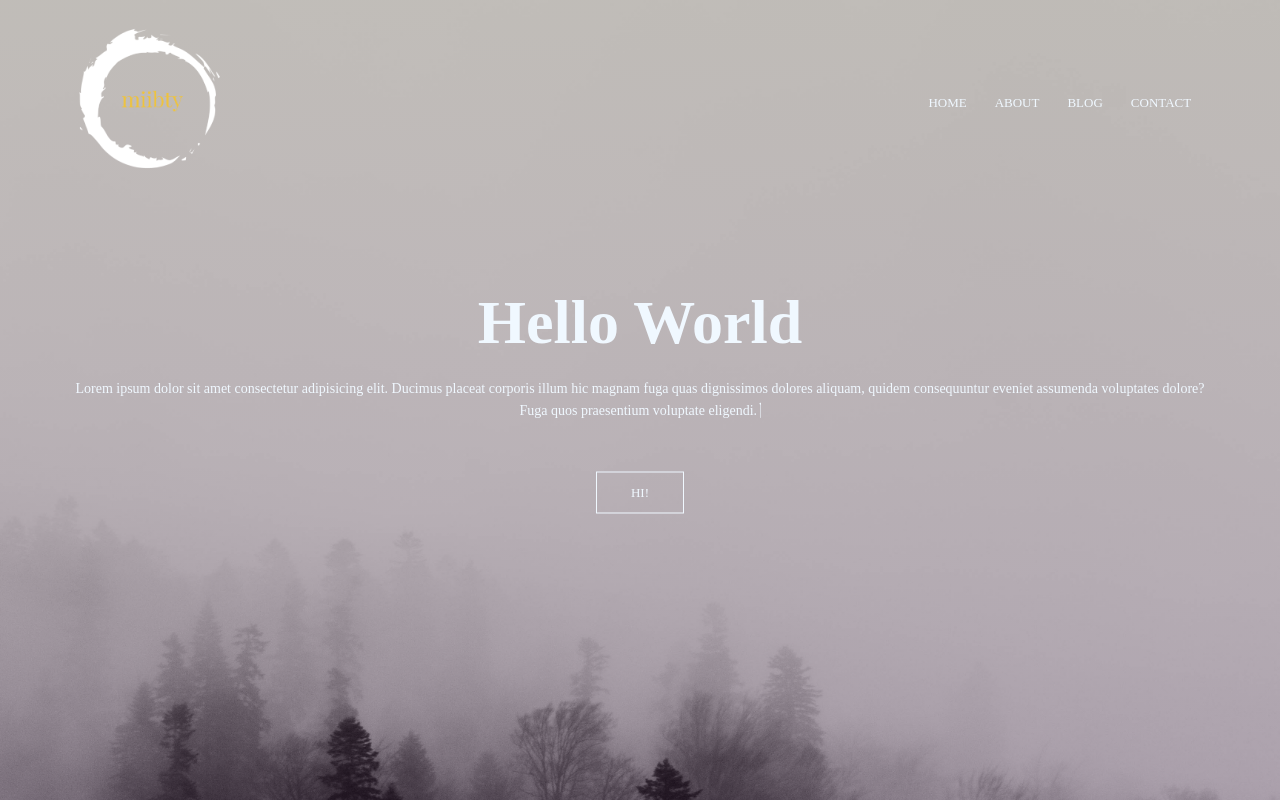
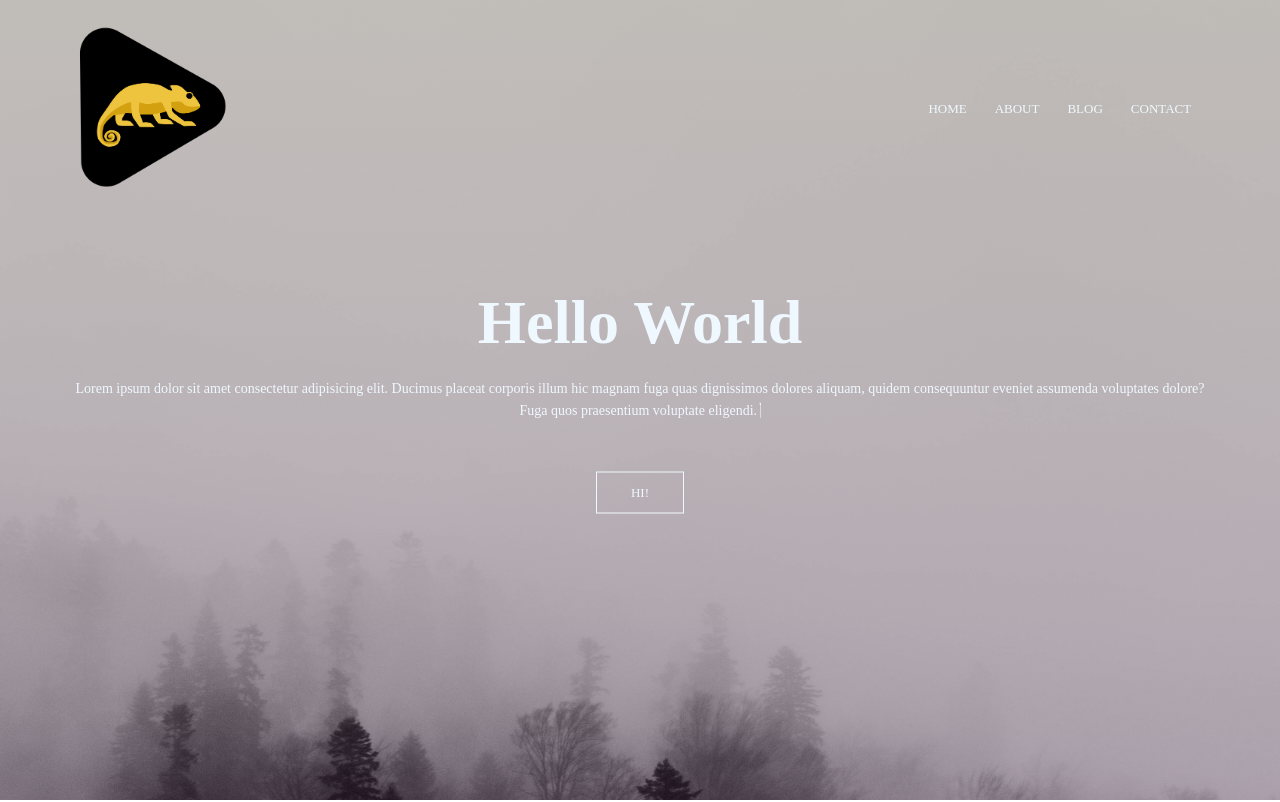
Before and after one commit to regurgitatedAI/regurgitatedAI.github.io, a plain HTML site: page index.html in a window 1280 px wide. Shown: the top 802 px of the page. Drawn offline with Linux system fonts and the light colour scheme; some icons are missing.

Commit message:
Changed logo

```diff
--- a/index.html
+++ b/index.html
@@ -17,6 +17,7 @@ https://www.youtube.com/watch?v=oYRda7UtuhA -->
     <title>miibty</title>
     <link rel="stylesheet" href="./css/style.css">
     <link rel="stylesheet" href="http://cdnjs.cloudflare.com/ajax/libs/font-awesome/4.3.0/css/font-awesome.css">
+    <link rel="icon" href="/resources/fred.png">
 
 </head>
 <!-- ----------intro---------- -->
@@ -25,7 +26,7 @@ https://www.youtube.com/watch?v=oYRda7UtuhA -->
 
     <section class="header">
         <nav>
-            <a href="index.html"><img src= "resources/logo.png" width="150" height="150"></a>
+            <a href="index.html"><img src= "resources/fred.png"></a>
             <div class="nav-links" id="navLinks">
                 <i class="fa fa-times" onclick="hideMenu()"></i>
                 <ul>
```
Also changed, not shown: contact.html (+1 -3 lines), blog/demo.html (deleted), blog/template.html (added), resources/fred.png (added).
